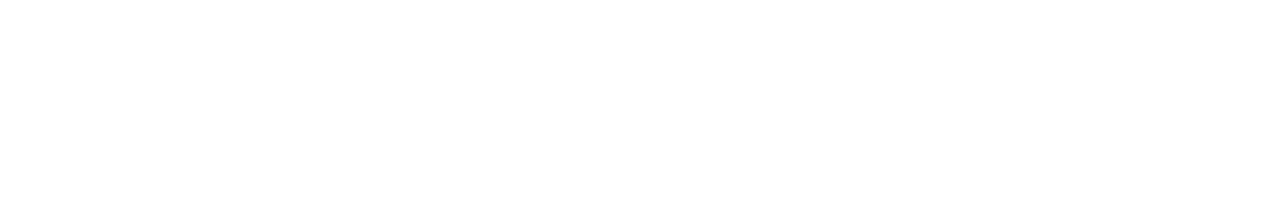
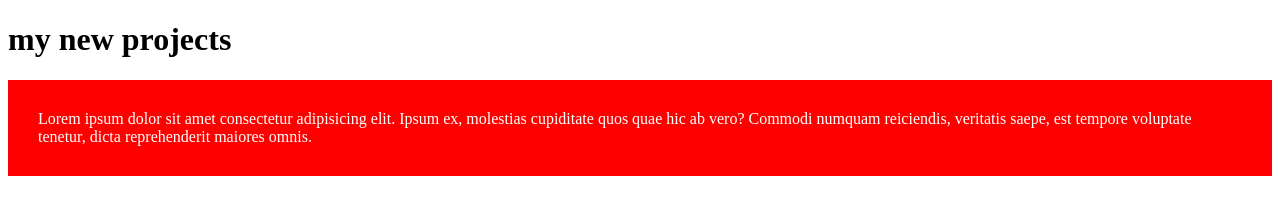
Before and after one commit to Umme77/my-first-github-repo, a plain HTML site: page index.html in a window 1280 px wide. Drawn offline with Linux system fonts and the light colour scheme.

Commit message:
added the first blog

```diff
--- a/index.html
+++ b/index.html
@@ -4,8 +4,13 @@
     <meta charset="UTF-8">
     <meta name="viewport" content="width=, initial-scale=1.0">
     <title>my first task</title>
+    <link rel="stylesheet" href="style.css">
 </head>
 <body>
-
+    <h1>my new projects</h1>
+    <p>Lorem ipsum dolor sit amet consectetur adipisicing elit.
+        Ipsum ex, molestias cupiditate quos quae hic ab vero?
+        Commodi numquam reiciendis, veritatis saepe, est tempore
+        voluptate tenetur, dicta reprehenderit maiores omnis.</p>
 </body>
 </html>
--- /dev/null
+++ b/style.css
@@ -0,0 +1,5 @@
+p{
+    color:white;
+    background-color:red;
+    padding: 30px;
+}
```
